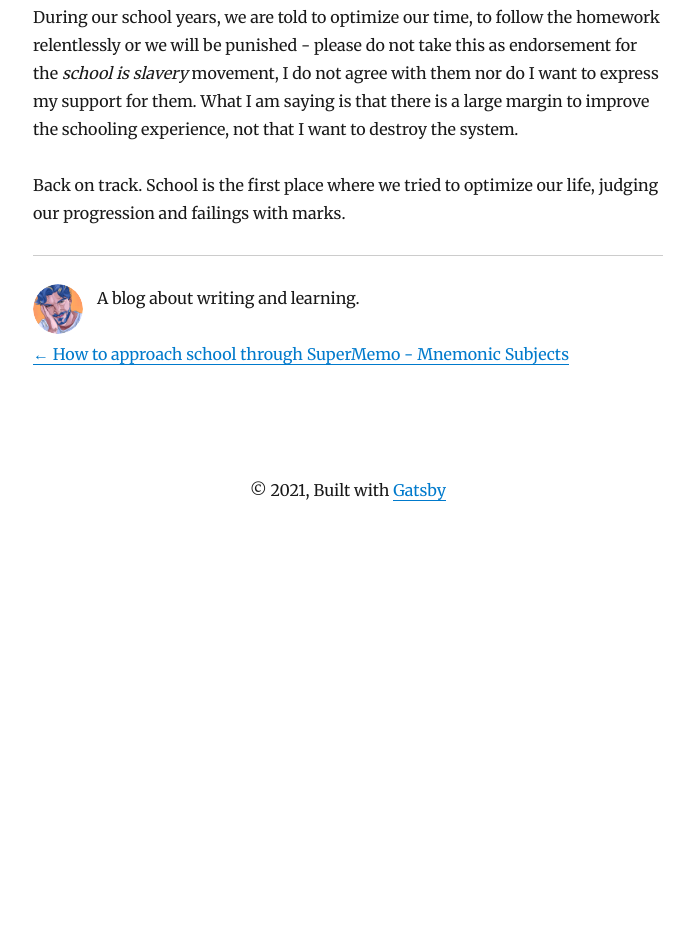
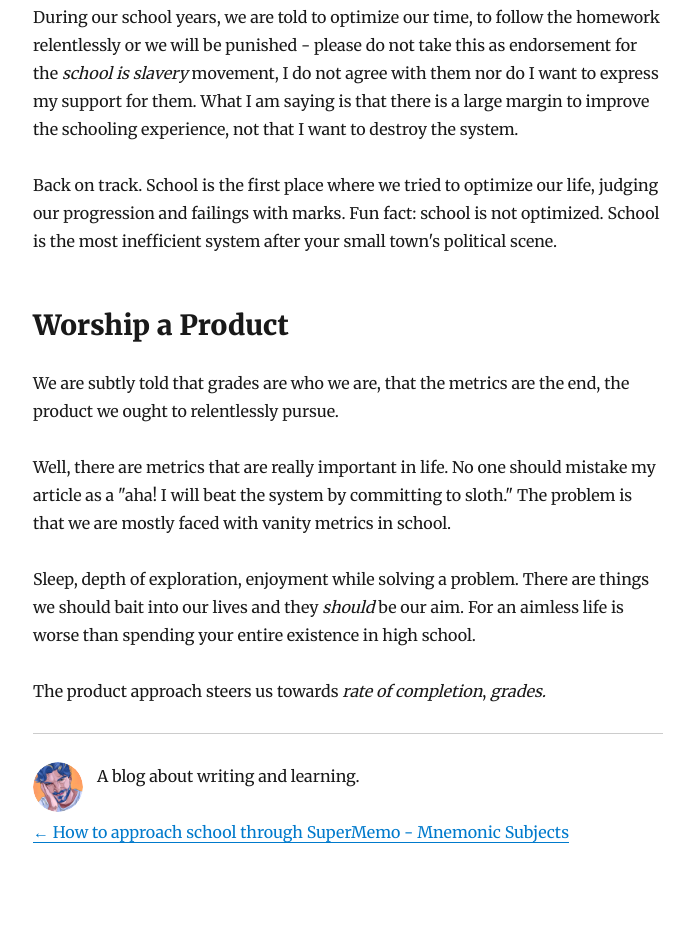
Before and after one commit to Fowl95/fowl-blog, a Gatsby site: page /blog/beware-of-becoming-tired-of-learning/ in a window 1280 px wide. Shown: the part 1275-2226 px from the top of the page, without its empty margins (292-983 px from the left). Before the commit the page ends 1803 px from the top, so only its background shows below. Built offline with nearby package versions, Linux system fonts and the light colour scheme; Gatsby itself is replaced by a stand-in of ours; some packages are replaced by stand-ins of ours.

Commit message:
Update Blog “beware-of-becoming-tired-of-learning”

```diff
--- a/content/blog/beware-of-becoming-tired-of-learning.md
+++ b/content/blog/beware-of-becoming-tired-of-learning.md
@@ -28,4 +28,14 @@ I am not in any mood to drag this metaphor further than this. You should be able
 
 During our school years, we are told to optimize our time, to follow the homework relentlessly or we will be punished - please do not take this as endorsement for the *school is slavery* movement, I do not agree with them nor do I want to express my support for them. What I am saying is that there is a large margin to improve the schooling experience, not that I want to destroy the system.
 
-Back on track. School is the first place where we tried to optimize our life, judging our progression and failings with marks.
+Back on track. School is the first place where we tried to optimize our life, judging our progression and failings with marks. Fun fact: school is not optimized. School is the most inefficient system after your small town's political scene.
+
+## Worship a Product
+
+We are subtly told that grades are who we are, that the metrics are the end, the product we ought to relentlessly pursue.
+
+Well, there are metrics that are really important in life. No one should mistake my article as a "aha! I will beat the system by committing to sloth." The problem is that we are mostly faced with vanity metrics in school.
+
+Sleep, depth of exploration, enjoyment while solving a problem. There are things we should bait into our lives and they *should* be our aim. For an aimless life is worse than spending your entire existence in high school.
+
+The product approach steers us towards *rate of* *completion*, *grades.*
```
